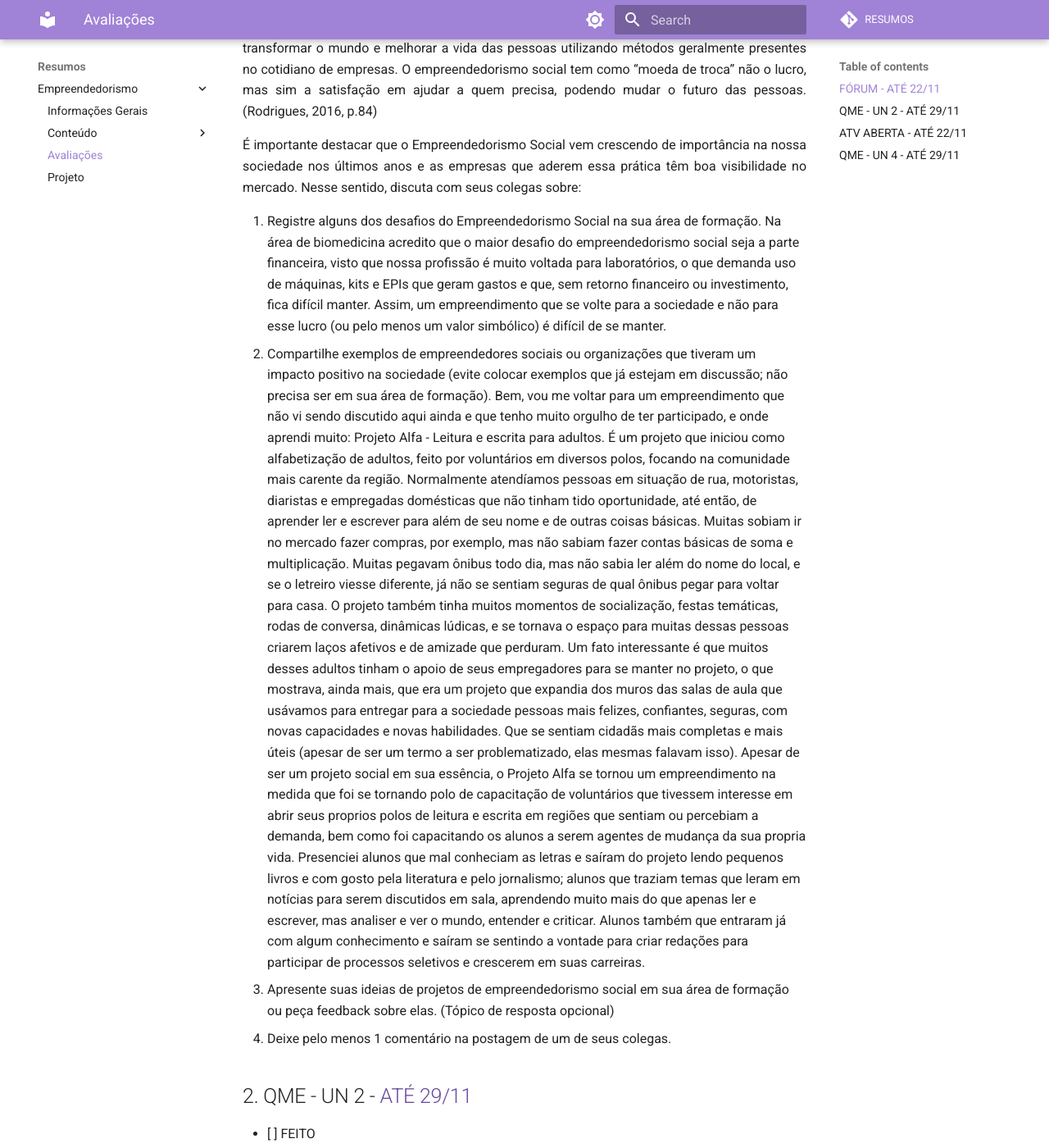
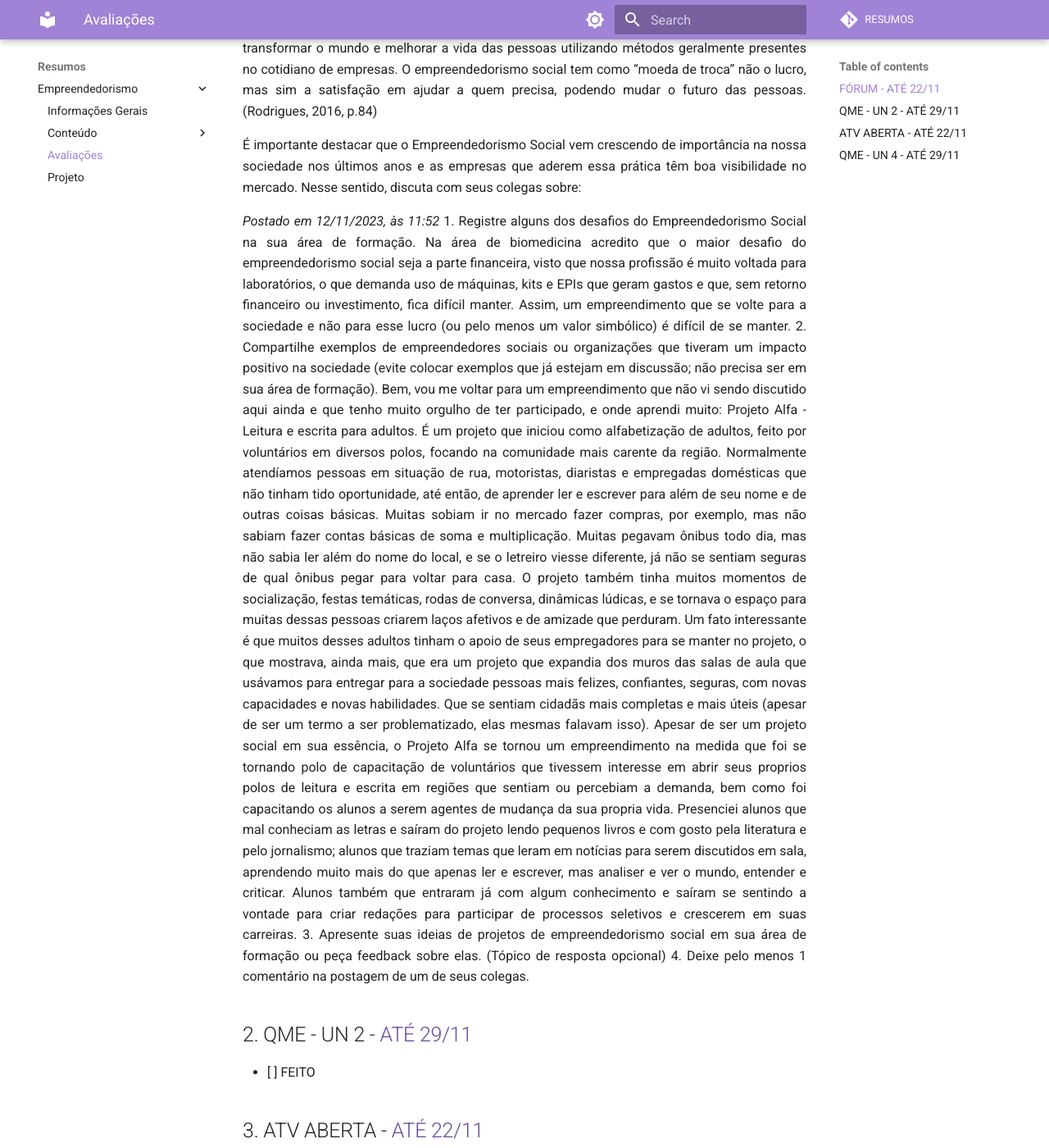
Before and after one commit to luhm/empreendedorismo, an MkDocs documentation site: the page built from docs/empreendedorismo/emp_avaliacoes.md, in a window 1280 px wide and 1400 px high, scrolled down 471 px. Shown: the whole window at 82% size. Built offline with MkDocs 1.6.1 and Material for MkDocs 9.7.7, drawn with Linux system fonts in a browser that asks for light colours; comment, search, counter and statistics services are not loaded; some of the changed lines change nothing that is shown; some of the changed text lies outside the part shown.

Commit message:
forum emp

```diff
--- a/docs/empreendedorismo/emp_avaliacoes.md
+++ b/docs/empreendedorismo/emp_avaliacoes.md
@@ -2,7 +2,7 @@
 
 ## FÓRUM - <span style="color:#66489D">ATÉ 22/11</span>
 
-* [ ] FEITO
+* [X] FEITO
 * [ ] POSTADO
 
 Leia o texto a seguir: [“Empreendedorismo Social no Brasil: Exemplos De Empreendimentos Sociais”](https://periodicos.uem.br/ojs/index.php/rev_prod/article/view/52360/pdf) de Larissa Candida Rodrigues – Universidade Estadual do Paraná - Campus de Campo Mourão.
@@ -13,6 +13,7 @@
 
 É importante destacar que o Empreendedorismo Social vem crescendo de importância na nossa sociedade nos últimos anos e as empresas que aderem essa prática têm boa visibilidade no mercado. Nesse sentido, discuta com seus colegas sobre:
 
+_Postado em 12/11/2023, às 11:52_
 1. Registre alguns dos desafios do Empreendedorismo Social na sua área de formação.
    Na área de biomedicina acredito que o maior desafio do empreendedorismo social seja a parte financeira, visto que nossa profissão é muito voltada para laboratórios, o que demanda uso de máquinas, kits e EPIs que geram gastos e que, sem retorno financeiro ou investimento, fica difícil manter. Assim, um empreendimento que se volte para a sociedade e não para esse lucro (ou pelo menos um valor simbólico) é difícil de se manter.
 2. Compartilhe exemplos de empreendedores sociais ou organizações que tiveram um impacto positivo na sociedade (evite colocar exemplos que já estejam em discussão; não precisa ser em sua área de formação).
@@ -32,6 +33,18 @@
 
 * [ ] POSTADO
 
+Falar sobre empreendedorismo na área de saúde é de vital importância, pois essa abordagem não apenas impulsiona a inovação e o progresso no setor, mas também capacita profissionais de saúde a encontrar soluções criativas para os desafios complexos enfrentados na área. O empreendedorismo na saúde promove o desenvolvimento de novas tecnologias, práticas de atendimento e modelos de negócios que podem melhorar a qualidade dos serviços prestados e tornar a assistência médica mais acessível e eficiente.
+
+Além disso, encoraja a mentalidade de busca de oportunidades, adaptabilidade e autossuficiência, habilidades cruciais em um ambiente de saúde em constante evolução. Ao incentivar discussões sobre empreendedorismo na área de saúde, estamos preparando os profissionais de saúde para enfrentar os desafios futuros e impulsionar avanços significativos. Diante disso, leia com atenção aos comandos da atividade e desenvolva o que se pede:
+
+1. Escolha do conceito de negócio: Escolha um conceito de negócio online na área que você está estudando e pretende atuar como profissional, como por exemplo, um aplicativo de saúde, plataforma de tele consulta, blog de saúde, loja de produtos de bem-estar. Você deve justificar as suas escolhas com base em oportunidades de mercado e interesse pessoal.
+2. Pesquisa de Mercado: Pesquisar o mercado na área em que pretende atuar e coletar dados dos concorrentes, tendências de mercado e necessidades não atendidas.
+3. Com base na pesquisa de mercado e nas informações coletadas, ajustar e aprimorar a justificativa para a escolha do conceito de negócio.
+4. Elaborar um Resumo do Conceito: criar um resumo conciso do seu conceito de negócio, incluindo os principais pontos que destacam sua viabilidade e oportunidades de sucesso.
+
+A atividade deve conter nó máximo uma página, seguir normas de formatação ABNT.
+
+
 ## QME - UN 4 - <span style="color:#66489D">ATÉ 29/11</span>
 
 * [ ] FEITO
```
